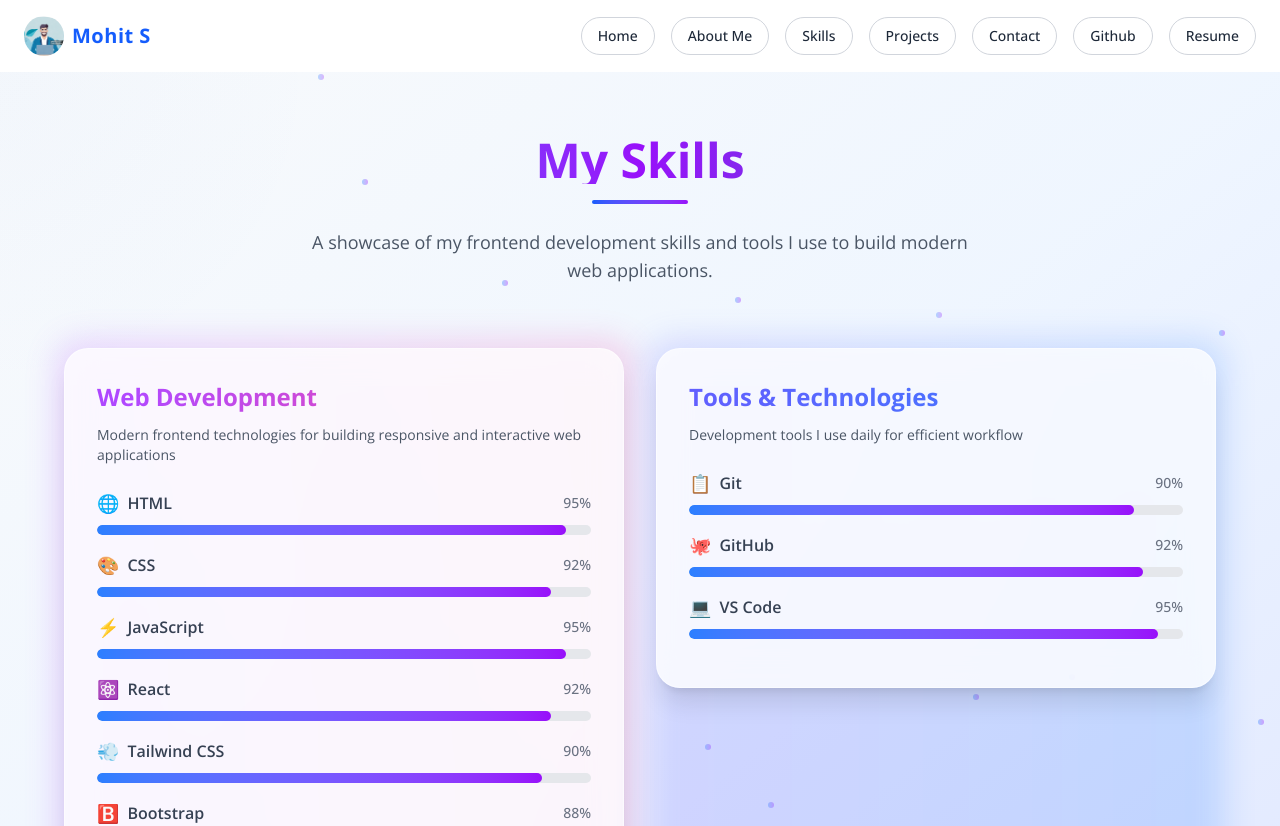
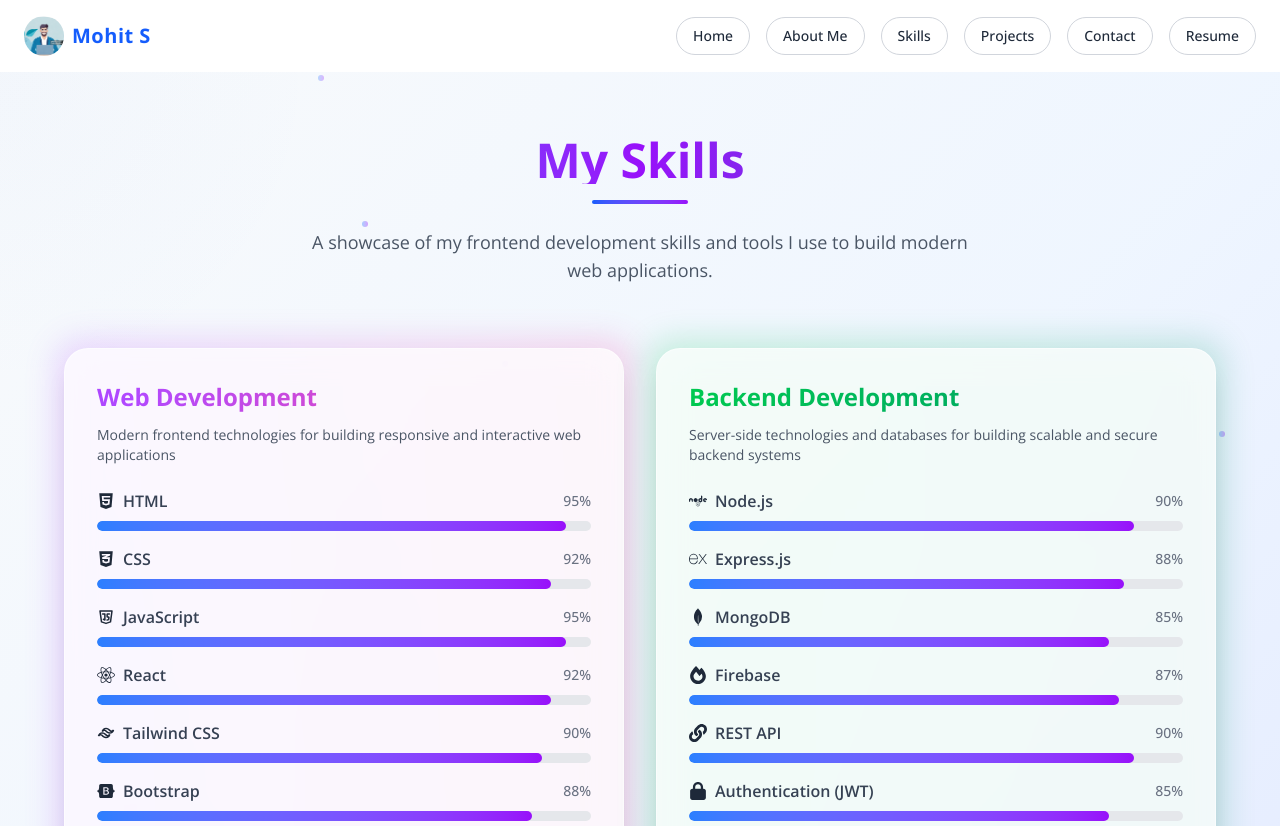
Before and after one commit to mohit8233/my-main-portfolio, a React (Vite) app: page /skills in a window 1280 px wide. Shown: the top 826 px of the page. Built offline with nearby package versions, Linux system fonts and the light colour scheme.

Commit message:
updateProjects

```diff
--- a/package.json
+++ b/package.json
@@ -15,6 +15,7 @@
     "lucide-react": "^0.544.0",
     "react": "^19.1.1",
     "react-dom": "^19.1.1",
+    "react-icons": "^5.6.0",
     "react-router-dom": "^7.9.1",
     "tailwindcss": "^4.1.13"
   },
--- a/src/App.jsx
+++ b/src/App.jsx
@@ -7,7 +7,7 @@
 import Skills from "./Skills/Skills";
 import Projects from "./Projects/MyProjects";
 import Contact from "./Contact/Contact";
-import Github from "./Github/Github";
+// import Github from "./Github/Github";
 import Resume from "./Resume/Resume";
 
 const App = () => {
@@ -23,7 +23,7 @@
             <Route path="/skills" element={<Skills />} />
             <Route path="/projects" element={<Projects />} />
             <Route path="/contact" element={<Contact />} />
-            <Route path="/github" element={<Github />} />
+            {/* <Route path="/github" element={<Github />} /> */}
             <Route path="/resume" element={<Resume />} />
           </Routes>
         </main>
--- a/src/Footer/Footer.jsx
+++ b/src/Footer/Footer.jsx
@@ -79,7 +79,7 @@
             </div>
 
             <div className="flex items-center space-x-2 text-sm">
-              <span>Crafted with</span>
+              <span>Build with</span>
               <Heart className="w-4 h-4 text-red-500" />
               <Code className="w-4 h-4 text-blue-600" />
               <span>&</span>
--- a/src/Home/Home.jsx
+++ b/src/Home/Home.jsx
@@ -101,7 +101,7 @@
             style={{ animationDelay: "1.4s", animationFillMode: "forwards" }}
           >
             <div className="flex flex-wrap gap-3 justify-center md:justify-start">
-              {["React", "HTML", "Tailwind", "JavaScript", "CSS"].map(
+              {["React", "HTML", "Tailwind", "JavaScript", "CSS","Node","MongoDB"].map(
                 (skill, index) => (
                   <span
                     key={skill}
--- a/src/Navbar/Navbar.jsx
+++ b/src/Navbar/Navbar.jsx
@@ -52,12 +52,12 @@
           >
             Contact
           </Link>
-          <Link
+          {/* <Link
             to="/github"
             className="px-4 py-2 rounded-full border border-gray-300 hover:bg-black hover:text-white hover:border-black transition-all duration-300 ease-in-out"
           >
             Github
-          </Link>
+          </Link> */}
           <Link
             to="/resume"
             className="px-4 py-2 rounded-full border border-gray-300 hover:bg-purple-600 hover:text-white hover:border-white transition-all duration-300 ease-in-out"
--- a/src/Projects/MyProjects.jsx
+++ b/src/Projects/MyProjects.jsx
@@ -9,48 +9,34 @@
   Video,
   FileText,
 } from "lucide-react";
-
+import { MdQuiz, MdWork } from "react-icons/md";
 const MyProjects = () => {
   const projects = [
     {
       id: 1,
-      title: "QuickScribe",
-      subtitle: "Smart Note Taking",
-      description:
-        "Take notes effortlessly with sync, organization, and rich editing.",
-      icon: <FileText className="w-8 h-8" />,
+      title: "JobFinder",
+      subtitle: "Smart Job Search",
+      description: "Find your dream job effortlessly with advanced search and alerts.",
+      icon: <MdWork className="w-8 h-8" />,
       gradient: "from-blue-600 via-purple-600 to-blue-800",
-      tags: ["React", "Node.js", "MongoDB", "Rich Text"],
-      features: ["Rich Text Editor", "Cloud Sync", "Organization"],
-      website: "https://notes-frontend-alpha-beryl.vercel.app",
-      github: "https://github.com/Aadarsh-max/QuickScribe",
+      tags: ["React", "Node", "Job Portal","Express", "Tailwind"],
+      features: ["Job Listings", "Email Alerts", "Application Tracking","DashBoard","Login"],
+      website: "https://worknest-yas4.vercel.app/",
+      github: "https://github.com/mohit8233/worknest",
     },
     {
       id: 2,
-      title: "SnipScan",
-      subtitle: "Shorten & Share Links",
-      description:
-        "Create short links, track analytics, and generate QR codes easily.",
-      icon: <LinkIcon className="w-8 h-8" />,
-      gradient: "from-blue-600 via-purple-600 to-blue-800",
-      tags: ["Next.js", "PostgreSQL", "Analytics", "QR Codes"],
-      features: ["Custom Aliases", "Analytics", "QR Generation"],
-      website: "https://url-shortner-frontend-phi.vercel.app",
-      github: "https://github.com/Aadarsh-max/SnipScan",
+      title: "QuizApp",
+      subtitle: "Interactive Quiz Platform",
+      description: "Test your knowledge with fun quizzes and get instant results.",
+      icon: <MdQuiz className="w-8 h-8" />, // quiz related icon
+      gradient: "from-green-400 via-blue-500 to-purple-600",
+      tags: ["HTML", "CSS", "JavaScript"],
+      features: ["Multiple Choice Questions", "Instant Results"],
+      website: "https://quiz-app-red-tau.vercel.app/",
+      github: "https://github.com/mohit8233/Quiz-App",
     },
-    {
-      id: 3,
-      title: "Prepmate AI",
-      subtitle: "AI Interview Prep",
-      description:
-        "Practice interviews with AI feedback and personalized guidance.",
-      icon: <Brain className="w-8 h-8" />,
-      gradient: "from-blue-600 via-purple-600 to-blue-800",
-      tags: ["AI", "Gemini", "React", "Interview Prep"],
-      features: ["AI-Powered", "Personalized", "Real-time Feedback"],
-      website: "https://prepmate-ai-nine.vercel.app",
-      github: "https://github.com/Aadarsh-max/PrepMateAI",
-    },
+
     {
       id: 4,
       title: "Expense Tracker",
@@ -59,37 +45,12 @@
         "Monitor spending with beautiful graphs and smart categorization.",
       icon: <DollarSign className="w-8 h-8" />,
       gradient: "from-blue-600 via-purple-600 to-blue-800",
-      tags: ["Charts", "Analytics", "Finance", "Dashboard"],
-      features: ["Graphs", "Categories", "Insights"],
-      website: "https://expense-tracker-gamma-dun.vercel.app",
-      github: "https://github.com/Aadarsh-max/Expense-Tracker",
+      tags: ["React", "Tailwind", "Node", "MongoDB"],
+      features: ["DashBoard", "Categories", "Login","Real Tracking"],
+      website: "",
+      github: "",
     },
-    {
-      id: 5,
-      title: "Streamify",
-      subtitle: "Video Calls & Chat",
-      description:
-        "Connect with friends through chat, video meetings, and screen share.",
-      icon: <Video className="w-8 h-8" />,
-      gradient: "from-blue-600 via-purple-600 to-blue-800",
-      tags: ["WebRTC", "Chat", "Video Calls", "Meetings"],
-      features: ["Video Calls", "Group Chat", "Screen Share"],
-      website: "https://streamify-app-47nz.onrender.com",
-      github: "https://github.com/Aadarsh-max/Streamify",
-    },
-    {
-      id: 6,
-      title: "Resume Builder",
-      subtitle: "Build Your Resume",
-      description:
-        "Create professional resumes with modern designs and export options.",
-      icon: <Sparkles className="w-8 h-8" />,
-      gradient: "from-blue-600 via-purple-600 to-blue-800",
-      tags: ["Templates", "PDF Export", "Customization"],
-      features: ["Themes", "PDF Export", "Customization"],
-      website: "https://resume-three-cyan.vercel.app",
-      github: "https://github.com/Aadarsh-max/Resume-Builder",
-    },
+
   ];
 
   return (
@@ -215,7 +176,7 @@
               Want to see more of my work?
             </span>
             <a
-              href="https://github.com/Aadarsh-max"
+              href="https://github.com/mohit8233"
               target="_blank"
               rel="noopener noreferrer"
               className="px-5 py-2 bg-gradient-to-r from-blue-600 to-purple-600 text-white rounded-full font-medium hover:from-blue-500 hover:to-purple-500 transition-all duration-300 hover:scale-105"
--- a/src/Skills/Skills.jsx
+++ b/src/Skills/Skills.jsx
@@ -1,27 +1,51 @@
 import React, { useState, useEffect } from "react";
+import {  FaFireAlt, FaGitAlt, FaLink } from "react-icons/fa";
+import { FaBootstrap, FaCss3Alt, FaGithub, FaHtml5, FaLock, FaNode, FaReact } from "react-icons/fa6";
+import { IoLogoVercel } from "react-icons/io5";
+import { RiTailwindCssLine } from "react-icons/ri";
+import { SiExpress, SiMongodb } from "react-icons/si";
+import { TbBrandJavascript } from "react-icons/tb";
+import { VscVscode } from "react-icons/vsc";
 import { Link } from "react-router-dom";
 
 const categories = [
   {
     title: "Web Development",
     skills: [
-      { name: "HTML", level: 95, icon: "🌐" },
-      { name: "CSS", level: 92, icon: "🎨" },
-      { name: "JavaScript", level: 95, icon: "⚡" },
-      { name: "React", level: 92, icon: "⚛️" },
-      { name: "Tailwind CSS", level: 90, icon: "💨" },
-      { name: "Bootstrap", level: 88, icon: "🅱️" }
+      { name: "HTML", level: 95, icon: <FaHtml5/> },
+      { name: "CSS", level: 92, icon: <FaCss3Alt/> },
+      { name: "JavaScript", level: 95, icon: <TbBrandJavascript /> },
+      { name: "React", level: 92, icon: <FaReact/> },
+      { name: "Tailwind CSS", level: 90, icon: <RiTailwindCssLine /> },
+      { name: "Bootstrap", level: 88, icon: <FaBootstrap/> }
     ],
     color: "from-purple-500 to-pink-500",
     description:
       "Modern frontend technologies for building responsive and interactive web applications"
   },
+
+  {
+    title: "Backend Development",
+    skills: [
+      { name: "Node.js", level: 90, icon: <FaNode/> },
+      { name: "Express.js", level: 88, icon: <SiExpress/> },
+      { name: "MongoDB", level: 85, icon: <SiMongodb/> },
+      { name: "Firebase", level: 87, icon: <FaFireAlt/> },
+      { name: "REST API", level: 90, icon: <FaLink/> },
+      { name: "Authentication (JWT)", level: 85, icon: <FaLock/> }
+    ],
+    color: "from-green-500 to-emerald-600",
+    description:
+      "Server-side technologies and databases for building scalable and secure backend systems"
+  },
+
   {
     title: "Tools & Technologies",
     skills: [
-      { name: "Git", level: 90, icon: "📋" },
-      { name: "GitHub", level: 92, icon: "🐙" },
-      { name: "VS Code", level: 95, icon: "💻" }
+      { name: "Git", level: 90, icon: <FaGitAlt/> },
+      { name: "GitHub", level: 92, icon: <FaGithub/> },
+      { name: "VS Code", level: 95, icon: <VscVscode /> },
+      { name: "vercel", level: 95, icon: <IoLogoVercel /> }
     ],
     color: "from-indigo-500 to-blue-500",
     description:
```
Also changed, not shown: 1 other file (tests, documents, lock files or other folders).
